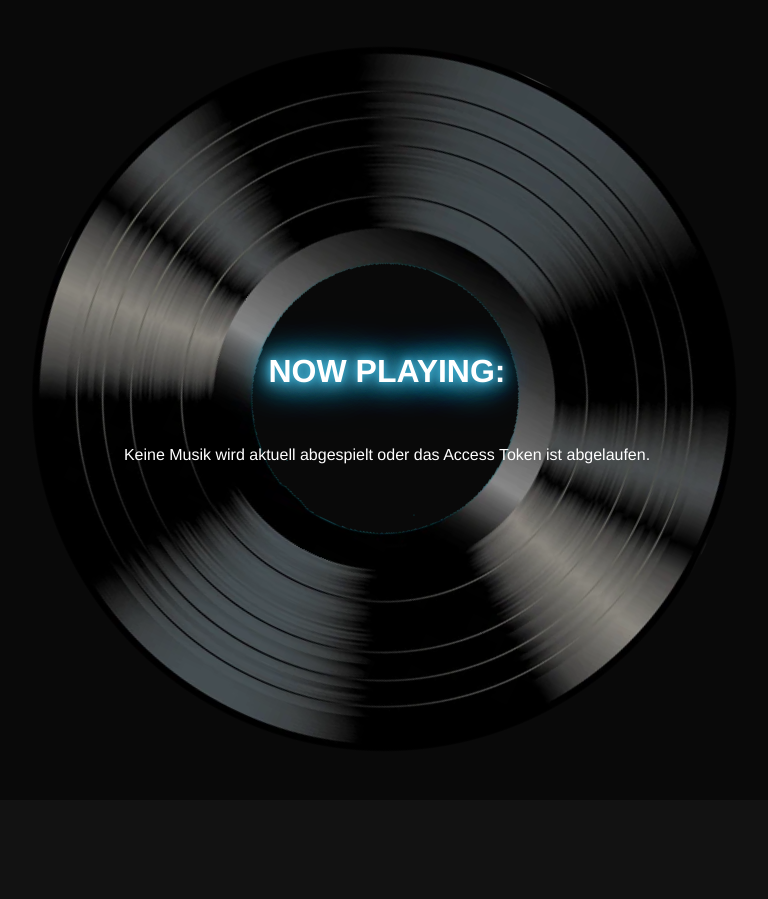
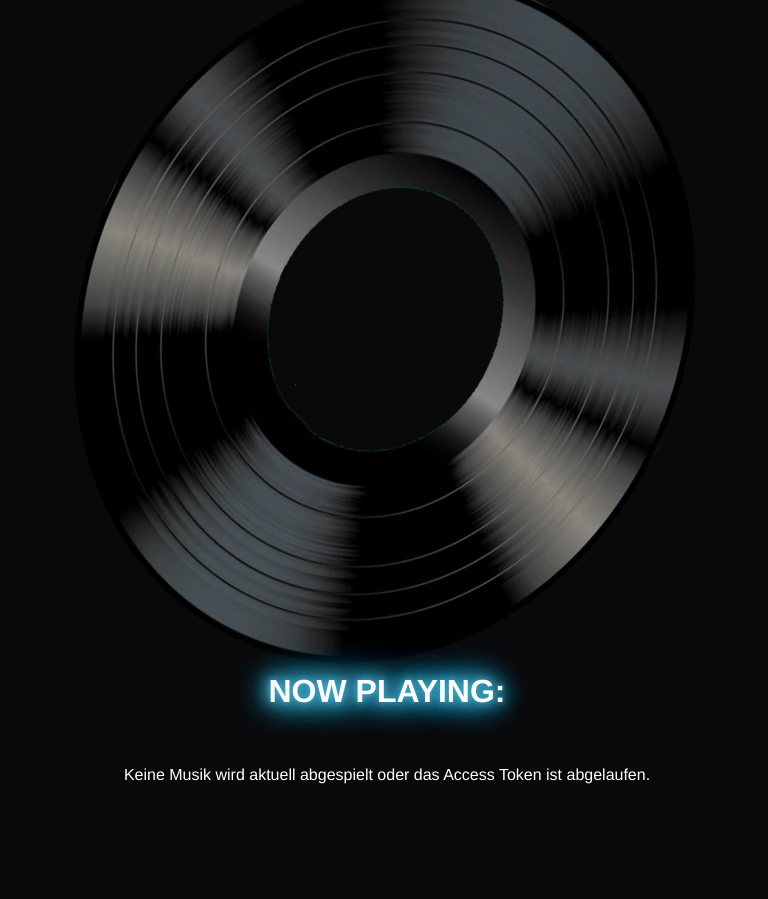
Before and after one commit to gurkenpeter/Spotiview, a Flask app: template templates/index.html in a window 1280 px wide. Shown: the whole page, without its empty margins (253-1021 px from the left). After the commit the page ends 784 px from the top, so only its background shows below. Run offline with Flask 3, Linux system fonts and the light colour scheme; the template is opened without the code that fills it, so the values that code supplies are empty; parts of the project's set-up code (start-up, migrations or seed data) failed here and were passed over.

Commit message:
Update index.html

```diff
--- a/templates/index.html
+++ b/templates/index.html
@@ -45,7 +45,7 @@
         }
 
         .vinyl-container {
-            position: absolute;
+            position: relativee;
             width: 750px; /* Größe der Schallplatte */
             height: 750px; /* Größe der Schallplatte */
             display: flex;
```
